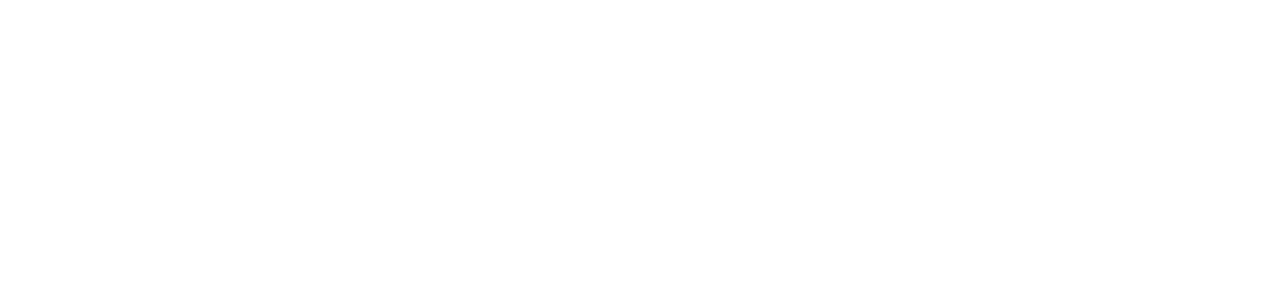
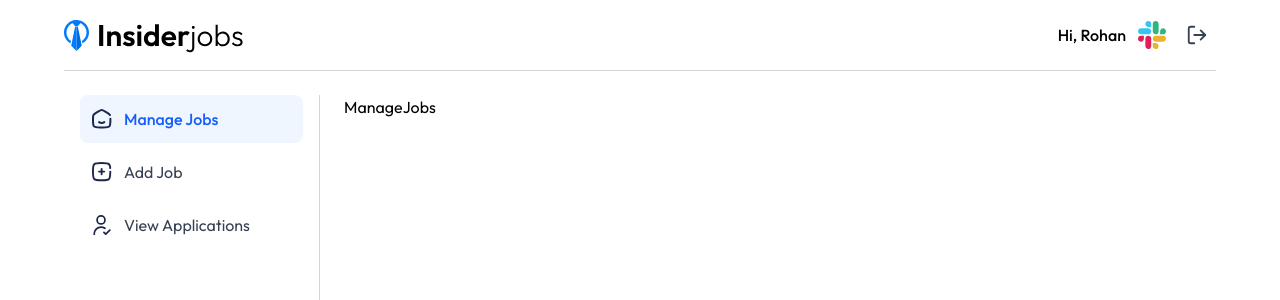
Before and after one commit to Dev-Rohan1/job-insider, a React (Vite) app in the folder frontend/: page /dashboard/manage-jobs in a window 1280 px wide. Before the commit this address had no page. Shown: the top 300 px of the page. Built offline with nearby package versions, Linux system fonts and the light colour scheme.

Commit message:
create dashboard

```diff
--- a/frontend/src/App.jsx
+++ b/frontend/src/App.jsx
@@ -6,6 +6,10 @@ import Applications from "./pages/Applications";
 import AppLayout from "./layout/AppLayout";
 import RecruiterLogin from "./pages/RecruiterLogin";
 import RecruiterSignup from "./pages/RecruiterSignup";
+import AddJobs from "./pages/AddJobs";
+import ManageJobs from "./pages/ManageJobs";
+import ViewApplications from "./pages/ViewApplications";
+import Dashboard from "./pages/Dashboard";
 const App = () => {
   return (
     <AppLayout>
@@ -15,6 +19,11 @@ const App = () => {
         <Route path="/applications" element={<Applications />} />
         <Route path="/recruiter-login" element={<RecruiterLogin />} />
         <Route path="/recruiter-signup" element={<RecruiterSignup />} />
+        <Route path="/dashboard" element={<Dashboard />}>
+          <Route path="add-jobs" element={<AddJobs />} />
+          <Route path="manage-jobs" element={<ManageJobs />} />
+          <Route path="view-applications" element={<ViewApplications />} />
+        </Route>
       </Routes>
     </AppLayout>
   );
--- /dev/null
+++ b/frontend/src/components/DashboardNavbar.jsx
@@ -0,0 +1,37 @@
+import { LogOut } from "lucide-react";
+import React from "react";
+import { assets } from "../assets/assets";
+import { Link } from "react-router-dom";
+
+const DashboardNavbar = () => {
+  return (
+    <header className="mb-6">
+      <nav className="flex items-center justify-between border-b border-gray-300 py-4">
+        <Link to={"/dashboard/manage-jobs"}>
+          {" "}
+          <img
+            className="w-[130px] md:w-auto"
+            src={assets.logo}
+            alt="Company Logo"
+          />
+        </Link>
+        <div className="flex items-center gap-3">
+          <span className="text-sm font-medium md:text-base">Hi, Rohan</span>
+          <img
+            src={assets.company_icon || "/path/to/default/company-icon.png"}
+            alt="Company Icon"
+            className="h-7 w-7"
+          />
+          <button
+            aria-label="Log out"
+            className="cursor-pointer rounded-md p-2 text-gray-700 transition-colors hover:bg-gray-100"
+          >
+            <LogOut size={22} />
+          </button>
+        </div>
+      </nav>
+    </header>
+  );
+};
+
+export default DashboardNavbar;
--- a/frontend/src/index.css
+++ b/frontend/src/index.css
@@ -29,7 +29,7 @@ html {
   }
 
   .job-description ol,
-  ul {
+  .job-description ul {
     list-style: decimal;
     color: #000000a6;
     margin-bottom: 25px;
--- /dev/null
+++ b/frontend/src/pages/AddJobs.jsx
@@ -0,0 +1,7 @@
+import React from "react";
+
+const AddJobs = () => {
+  return <div>AddJobs</div>;
+};
+
+export default AddJobs;
--- /dev/null
+++ b/frontend/src/pages/Dashboard.jsx
@@ -0,0 +1,70 @@
+import React, { useEffect } from "react";
+import { NavLink, Outlet, useNavigate } from "react-router-dom";
+import DashboardNavbar from "../components/DashboardNavbar";
+import { assets } from "../assets/assets";
+
+const Dashboard = () => {
+  const navigate = useNavigate();
+
+  const navLinks = [
+    {
+      to: "/dashboard/manage-jobs",
+      icon: assets.home_icon,
+      alt: "Manage jobs",
+      label: "Manage Jobs",
+    },
+    {
+      to: "/dashboard/add-jobs",
+      icon: assets.add_icon,
+      alt: "Add job",
+      label: "Add Job",
+    },
+    {
+      to: "/dashboard/view-applications",
+      icon: assets.person_tick_icon,
+      alt: "View applications",
+      label: "View Applications",
+    },
+  ];
+
+  useEffect(() => {
+    if (window.location.pathname !== "/dashboard/manage-jobs") {
+      navigate("/dashboard/manage-jobs");
+    }
+  }, [navigate]);
+
+  return (
+    <>
+      <DashboardNavbar />
+      <section className="flex">
+        <div className="h-screen w-[75px] border-r border-gray-300 md:w-64">
+          <ul className="px-4">
+            {navLinks.map(({ to, icon, alt, label }) => (
+              <li key={to}>
+                <NavLink
+                  to={to}
+                  className={({ isActive }) =>
+                    `flex items-center gap-3 rounded-lg p-3 transition-colors ${
+                      isActive
+                        ? "bg-blue-50 font-medium text-blue-600"
+                        : "text-gray-700 hover:bg-gray-100"
+                    }`
+                  }
+                >
+                  <img src={icon} alt={alt} className="h-5 w-5" />
+                  <span className="hidden md:block">{label}</span>
+                </NavLink>
+              </li>
+            ))}
+          </ul>
+        </div>
+
+        <div className="min-h-screen px-6">
+          <Outlet />
+        </div>
+      </section>
+    </>
+  );
+};
+
+export default Dashboard;
--- /dev/null
+++ b/frontend/src/pages/ManageJobs.jsx
@@ -0,0 +1,7 @@
+import React from "react";
+
+const ManageJobs = () => {
+  return <div>ManageJobs</div>;
+};
+
+export default ManageJobs;
--- /dev/null
+++ b/frontend/src/pages/ViewApplications.jsx
@@ -0,0 +1,7 @@
+import React from "react";
+
+const ViewApplications = () => {
+  return <div>ViewApplications</div>;
+};
+
+export default ViewApplications;
```
